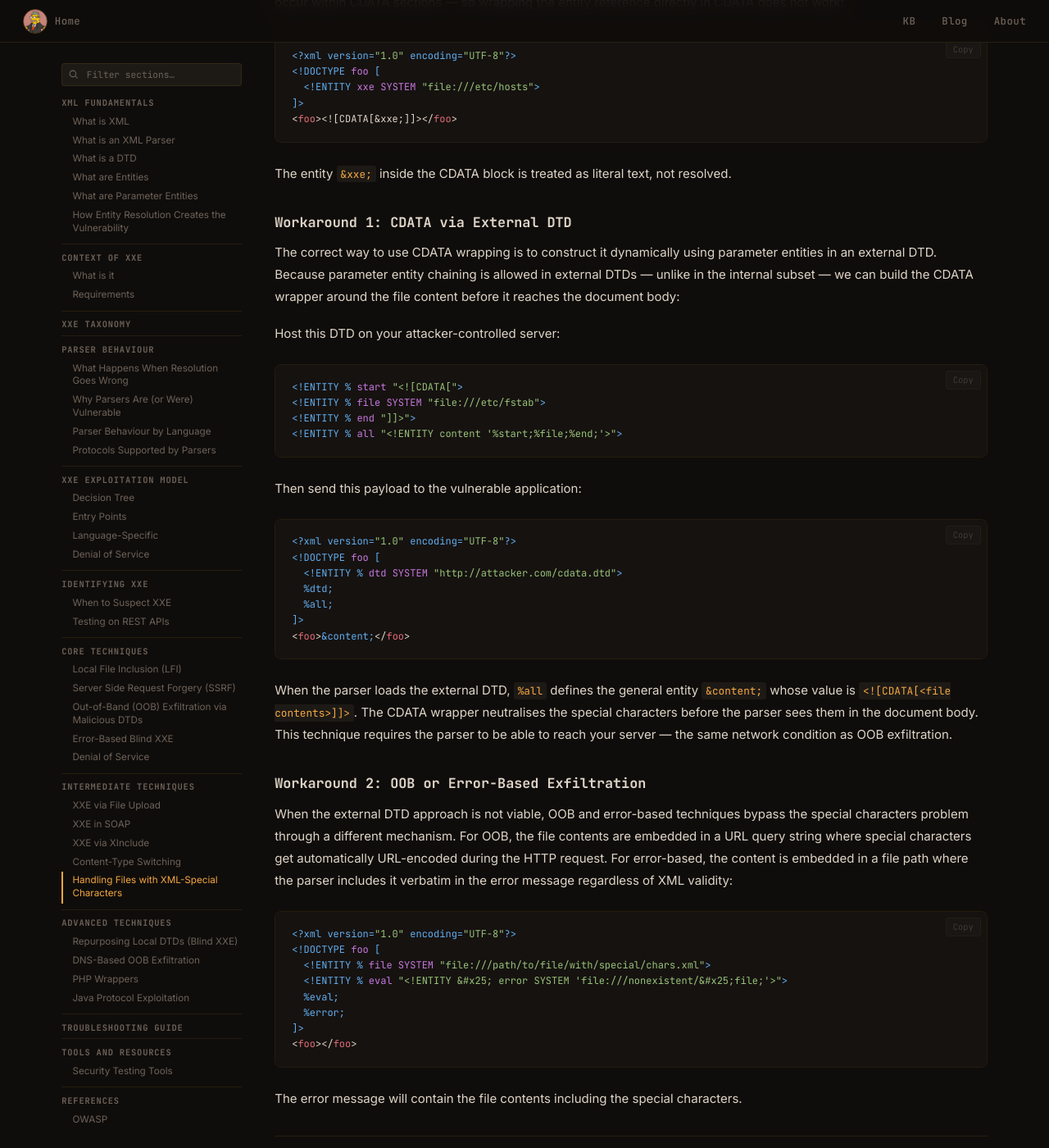
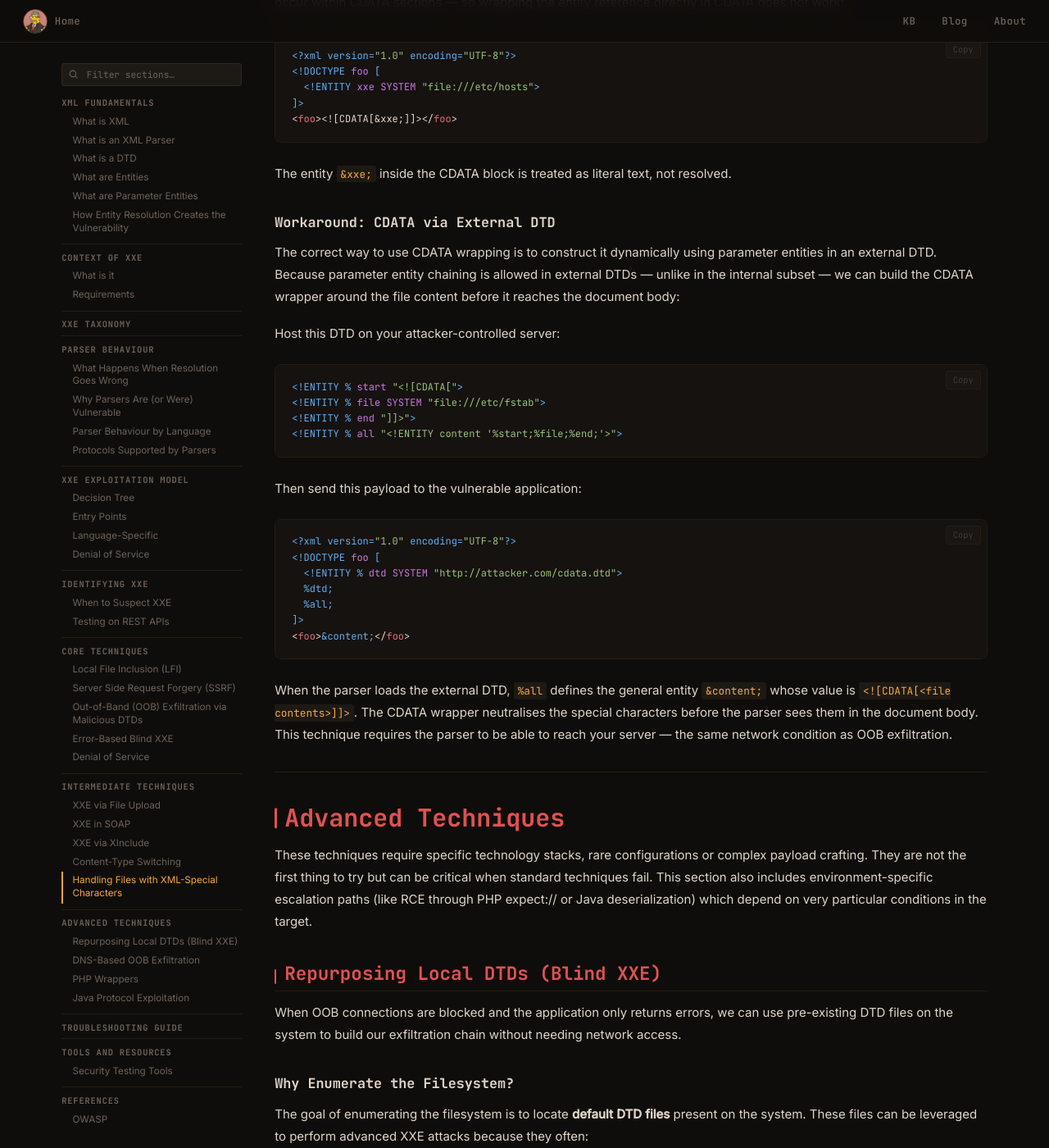
Before and after one commit to HansMolemanPNG/hansmolemanpng.github.io, an MkDocs documentation site: the page built from docs/kb/injection-attacks/xxe.md, in a window 1280 px wide and 1400 px high, scrolled down 31935 px. Shown: the whole window at 82% size. Built offline with MkDocs 1.6.1, drawn with Linux system fonts in a browser that asks for light colours; nearby versions of some CDN libraries; comment, search, counter and statistics services are not loaded.

Commit message:
Update xxe.md

````diff
--- a/docs/kb/injection-attacks/xxe.md
+++ b/docs/kb/injection-attacks/xxe.md
@@ -1185,7 +1185,7 @@ CDATA sections theoretically allow inclusion of raw content without XML interpre
 
 The entity `&xxe;` inside the CDATA block is treated as literal text, not resolved.
 
-### Workaround 1: CDATA via External DTD
+### Workaround: CDATA via External DTD
 
 The correct way to use CDATA wrapping is to construct it dynamically using parameter entities in an external DTD. Because parameter entity chaining is allowed in external DTDs — unlike in the internal subset — we can build the CDATA wrapper around the file content before it reaches the document body:
 
@@ -1211,23 +1211,6 @@ Then send this payload to the vulnerable application:
 ```
 
 When the parser loads the external DTD, `%all` defines the general entity `&content;` whose value is `<![CDATA[<file contents>]]>`. The CDATA wrapper neutralises the special characters before the parser sees them in the document body. This technique requires the parser to be able to reach your server — the same network condition as OOB exfiltration.
-
-### Workaround 2: OOB or Error-Based Exfiltration
-
-When the external DTD approach is not viable, OOB and error-based techniques bypass the special characters problem through a different mechanism. For OOB, the file contents are embedded in a URL query string where special characters get automatically URL-encoded during the HTTP request. For error-based, the content is embedded in a file path where the parser includes it verbatim in the error message regardless of XML validity:
-
-```xml
-<?xml version="1.0" encoding="UTF-8"?>
-<!DOCTYPE foo [
-  <!ENTITY % file SYSTEM "file:///path/to/file/with/special/chars.xml">
-  <!ENTITY % eval "<!ENTITY &#x25; error SYSTEM 'file:///nonexistent/&#x25;file;'>">
-  %eval;
-  %error;
-]>
-<foo></foo>
-```
-
-The error message will contain the file contents including the special characters.
 
 -----
 
````
